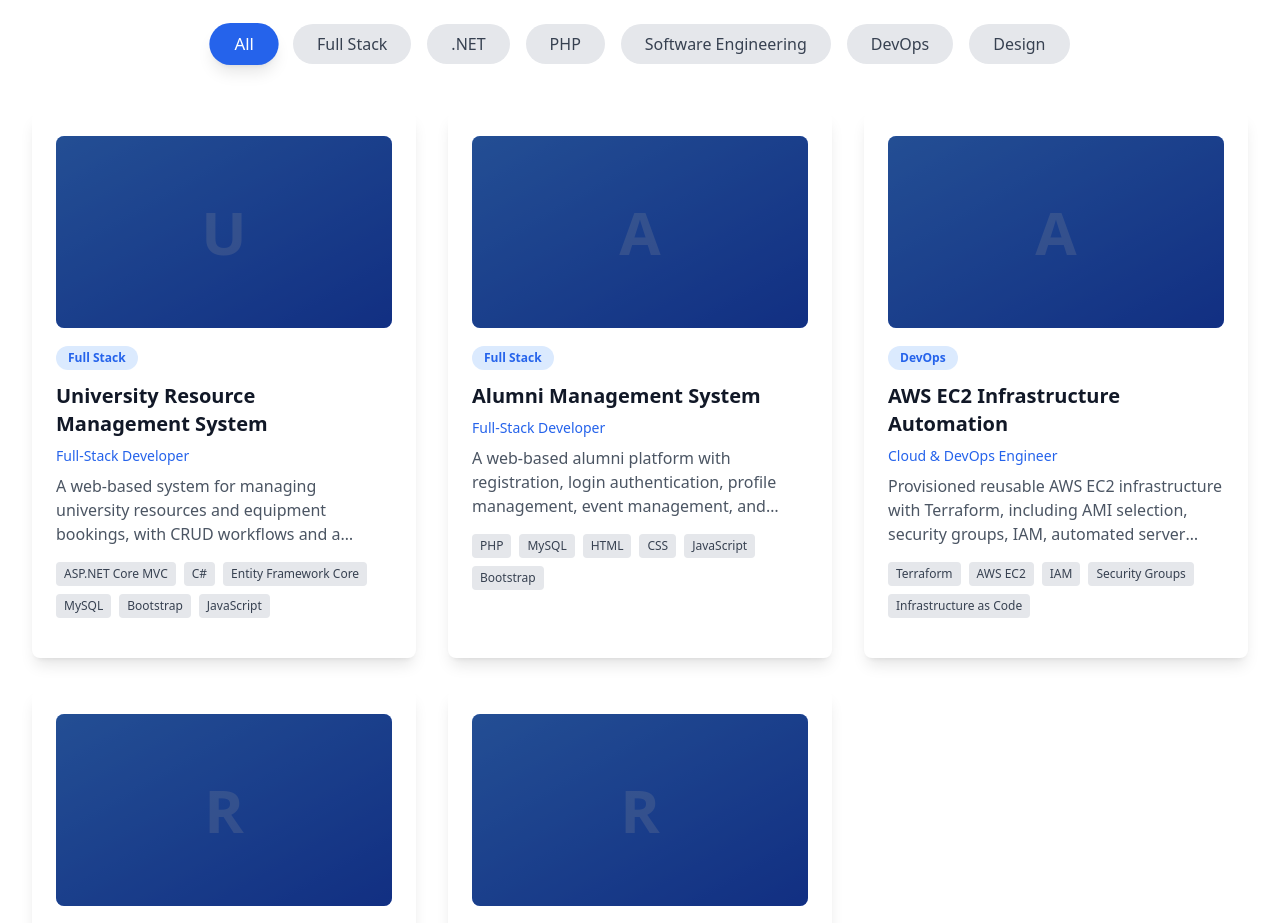
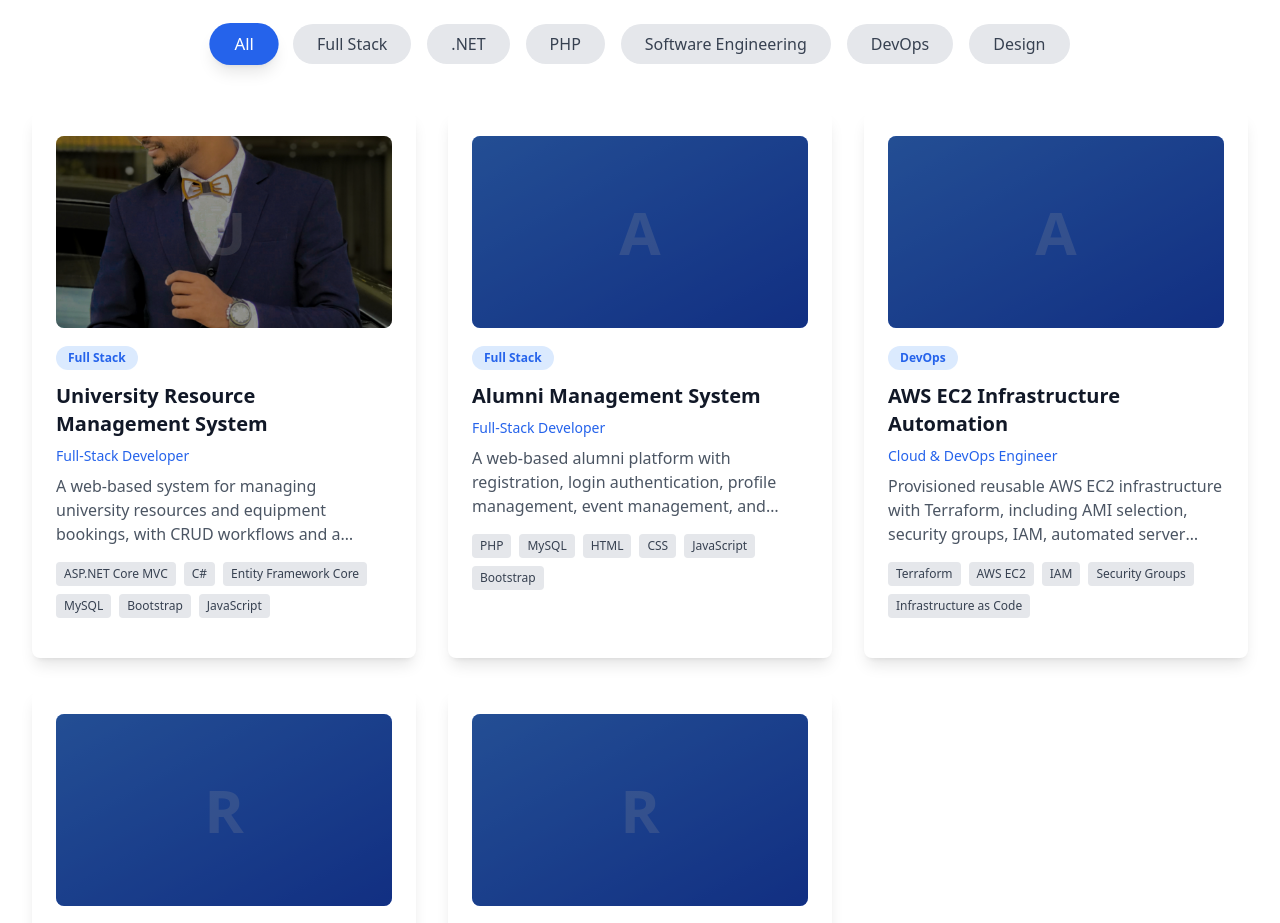
Before and after one commit to Mohamedbashry/my-portfolio, a React (Vite) app: page /about in a window 1280 px wide. Shown: the part 4160-5083 px from the top of the page. Built offline with nearby package versions, Linux system fonts and the light colour scheme.

Commit message:
updated animation1

```diff
--- a/src/data/portfolio.ts
+++ b/src/data/portfolio.ts
@@ -75,7 +75,7 @@ export const projects: Project[] = [
     techStack: ['ASP.NET Core MVC', 'C#', 'Entity Framework Core', 'MySQL', 'Bootstrap', 'JavaScript'],
     role: 'Full-Stack Developer',
     links: [],
-    image: '',
+    image: 'public/Bashryimg.jpg',
   },
   {
     id: 'alumni-management',
```
